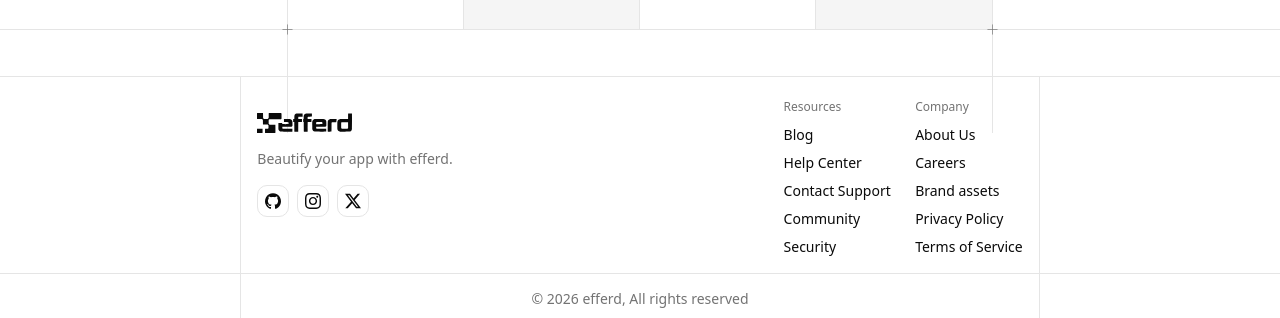
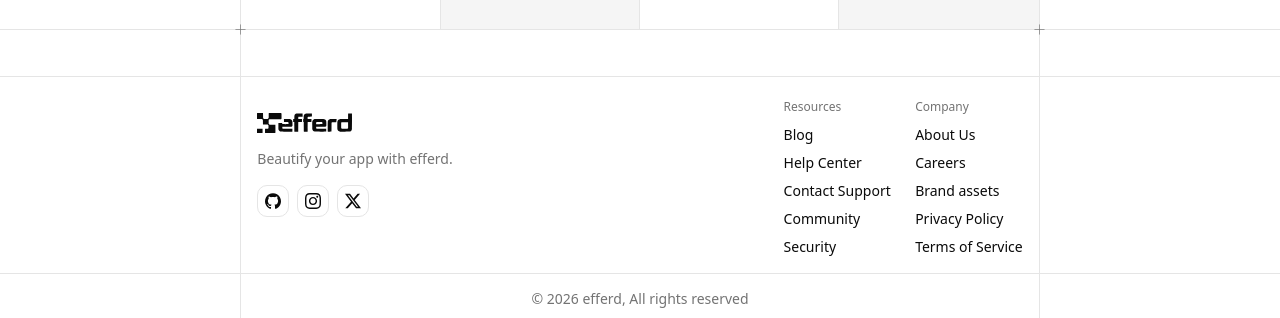
Before and after one commit to hyeprlabs/template, a Next.js app: page / in a window 1280 px wide. Shown: the part 1165-1483 px from the top of the page. Built offline with nearby package versions, Linux system fonts and the light colour scheme.

Commit message:
Fixed Footer.

```diff
--- a/src/app/(marketing)/layout.tsx
+++ b/src/app/(marketing)/layout.tsx
@@ -15,8 +15,8 @@ export default function Layout({ children }: { children: React.ReactNode }) {
         )}
       >
         {children}
+        <Footer />
       </main>
-      <Footer />
     </div>
   );
 }
--- a/src/components/footer.tsx
+++ b/src/components/footer.tsx
@@ -10,7 +10,7 @@ export function Footer() {
   return (
     <footer
       className={cn(
-        "relative mx-auto max-w-5xl lg:border-x",
+        "relative mx-auto",
         "dark:bg-[radial-gradient(35%_80%_at_15%_0%,--theme(--color-foreground/.1),transparent)]",
       )}
     >
```
